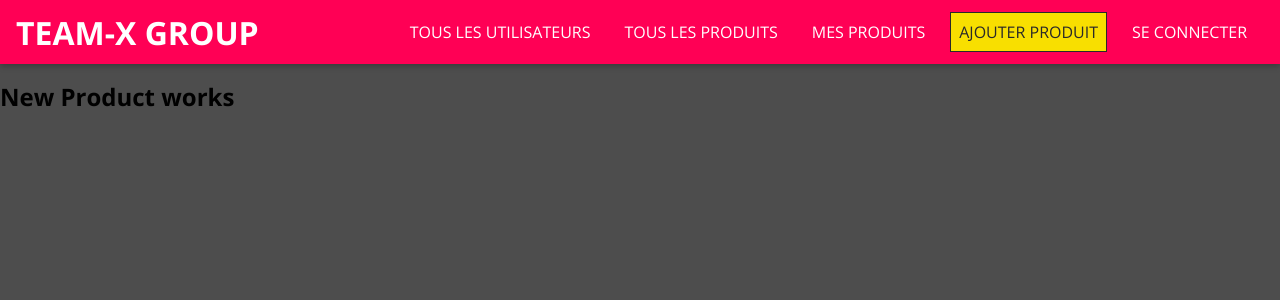
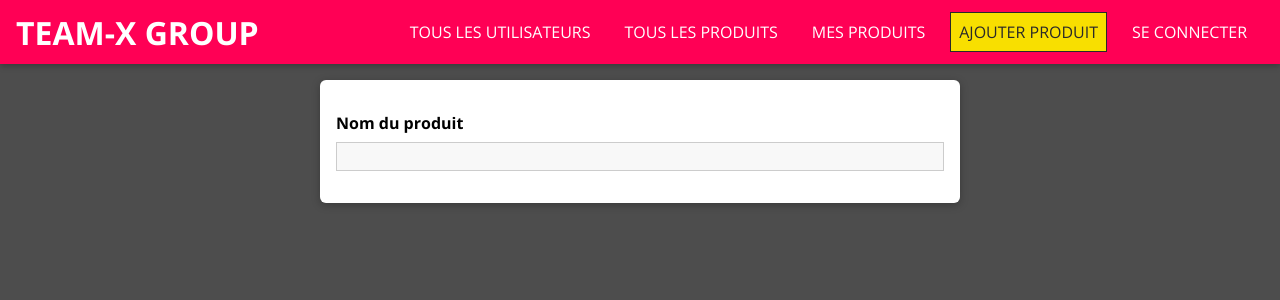
Before and after one commit to aloundoye/team-x-client, a React (Create React App) app: page /products/new in a window 1280 px wide. Shown: the top 300 px of the page. Built offline with nearby package versions, Linux system fonts and the light colour scheme.

Commit message:
addinc custom input and validation

```diff
--- a/src/products/pages/NewProduct.component.jsx
+++ b/src/products/pages/NewProduct.component.jsx
@@ -1,5 +1,20 @@
+import Input from '../../shared/components/FormElements/Input.component';
+import { VALIDATOR_REQUIRE } from '../../shared/util/validators';
+
+import './NewProduct.styles.css';
+
 const NewProduct = () => {
-  return <h2>New Product works</h2>;
+  return (
+    <form className="product-form">
+      <Input
+        element="input"
+        type="text"
+        label="Nom du produit"
+        validators={[VALIDATOR_REQUIRE()]}
+        errorText="Veillez entrer un nom valide"
+      />
+    </form>
+  );
 };
 
 export default NewProduct;
--- /dev/null
+++ b/src/products/pages/NewProduct.styles.css
@@ -0,0 +1,10 @@
+.product-form {
+    list-style: none;
+    margin: 0 auto;
+    padding: 1rem;
+    width: 90%;
+    max-width: 40rem;
+    box-shadow: 0 2px 8px rgba(0, 0, 0, 0.26);
+    border-radius: 6px;
+    background: white;
+  }
--- /dev/null
+++ b/src/shared/components/FormElements/Input.component.jsx
@@ -0,0 +1,79 @@
+import { useReducer } from 'react';
+
+import { validate } from '../../util/validators';
+
+import './Input.styles.css';
+
+const inputReducer = (state, action) => {
+  switch (action.type) {
+    case 'CHANGE':
+      return {
+        ...state,
+        value: action.value,
+        isValid: validate(action.value, action.validators),
+      };
+
+      case 'TOUCH' :
+        return {
+          ...state,
+          isTouched: true
+        }
+
+    default:
+      return state;
+  }
+};
+
+const Input = (props) => {
+  const [inputState, dispatch] = useReducer(inputReducer, {
+    value: '',
+    isValid: false,
+    isTouched: false
+  });
+
+  const changeHandler = (event) => {
+    dispatch({
+      type: 'CHANGE',
+      value: event.target.value,
+      validators: props.validators,
+    });
+  };
+
+  const touchHandler = () => {
+    dispatch({ type: 'TOUCH' });
+  };
+
+  const element =
+    props.element === 'input' ? (
+      <input
+        id={props.id}
+        type={props.type}
+        placeholder={props.placeholder}
+        onChange={changeHandler}
+        value={inputState.value}
+        onBlur={touchHandler}
+      />
+    ) : (
+      <textarea
+        id={props.id}
+        rows={props.rows || 3}
+        onChange={changeHandler}
+        value={inputState.value}
+        onBlur={touchHandler}
+      />
+    );
+
+  return (
+    <div
+      className={`form-control ${
+        !inputState.isValid && inputState.isTouched && 'form-control--invalid'
+      }`}
+    >
+      <label htmlFor={props.id}>{props.label}</label>
+      {element}
+      {!inputState.isValid && inputState.isTouched && <p>{props.errorText}</p>}
+    </div>
+  );
+};
+
+export default Input;
--- /dev/null
+++ b/src/shared/components/FormElements/Input.styles.css
@@ -0,0 +1,41 @@
+.form-control {
+  margin: 1rem 0;
+}
+
+.form-control label,
+.form-control input,
+.form-control textarea {
+  display: block;
+}
+
+.form-control label {
+  font-weight: bold;
+  margin-bottom: 0.5rem;
+}
+
+.form-control input,
+.form-control textarea {
+  width: 100%;
+  font: inherit;
+  border: 1px solid #ccc;
+  background: #f8f8f8;
+  padding: 0.15rem 0.25rem;
+}
+
+.form-control input:focus,
+.form-control textarea:focus {
+  outline: none;
+  background: #ebebeb;
+  border-color: #510077;
+}
+
+.form-control--invalid label,
+.form-control--invalid p {
+  color: red;
+}
+
+.form-control--invalid input,
+.form-control--invalid textarea {
+  border-color: red;
+  background: #ffd1d1;
+}
--- /dev/null
+++ b/src/shared/util/validators.js
@@ -0,0 +1,46 @@
+const VALIDATOR_TYPE_REQUIRE = 'REQUIRE';
+const VALIDATOR_TYPE_MINLENGTH = 'MINLENGTH';
+const VALIDATOR_TYPE_MAXLENGTH = 'MAXLENGTH';
+const VALIDATOR_TYPE_MIN = 'MIN';
+const VALIDATOR_TYPE_MAX = 'MAX';
+const VALIDATOR_TYPE_EMAIL = 'EMAIL';
+const VALIDATOR_TYPE_FILE = 'FILE';
+
+export const VALIDATOR_REQUIRE = () => ({ type: VALIDATOR_TYPE_REQUIRE });
+export const VALIDATOR_FILE = () => ({ type: VALIDATOR_TYPE_FILE });
+export const VALIDATOR_MINLENGTH = val => ({
+  type: VALIDATOR_TYPE_MINLENGTH,
+  val: val
+});
+export const VALIDATOR_MAXLENGTH = val => ({
+  type: VALIDATOR_TYPE_MAXLENGTH,
+  val: val
+});
+export const VALIDATOR_MIN = val => ({ type: VALIDATOR_TYPE_MIN, val: val });
+export const VALIDATOR_MAX = val => ({ type: VALIDATOR_TYPE_MAX, val: val });
+export const VALIDATOR_EMAIL = () => ({ type: VALIDATOR_TYPE_EMAIL });
+
+export const validate = (value, validators) => {
+  let isValid = true;
+  for (const validator of validators) {
+    if (validator.type === VALIDATOR_TYPE_REQUIRE) {
+      isValid = isValid && value.trim().length > 0;
+    }
+    if (validator.type === VALIDATOR_TYPE_MINLENGTH) {
+      isValid = isValid && value.trim().length >= validator.val;
+    }
+    if (validator.type === VALIDATOR_TYPE_MAXLENGTH) {
+      isValid = isValid && value.trim().length <= validator.val;
+    }
+    if (validator.type === VALIDATOR_TYPE_MIN) {
+      isValid = isValid && +value >= validator.val;
+    }
+    if (validator.type === VALIDATOR_TYPE_MAX) {
+      isValid = isValid && +value <= validator.val;
+    }
+    if (validator.type === VALIDATOR_TYPE_EMAIL) {
+      isValid = isValid && /^\S+@\S+\.\S+$/.test(value);
+    }
+  }
+  return isValid;
+};
```
